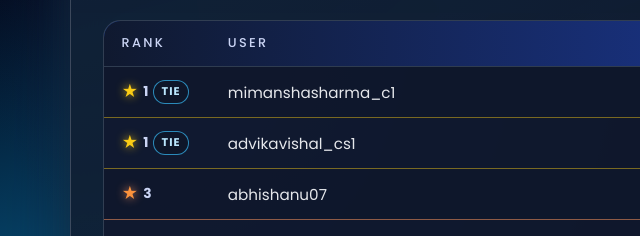
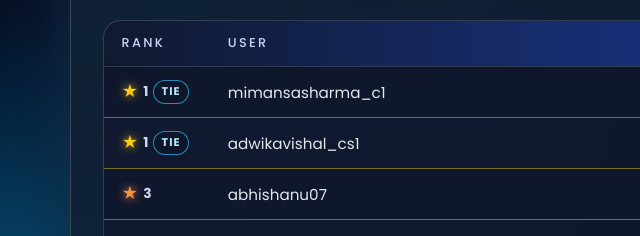
Before and after one commit to srishtiranjanme25/bitbybit-contest3-leaderboard, a plain HTML site: page index.html in a window 1280 px wide. Shown: the part 212-448 px from the top of the page, 90-730 px from the left. Drawn offline with Linux system fonts and the light colour scheme.

Commit message:
Update index.html

```diff
--- a/index.html
+++ b/index.html
@@ -483,7 +483,7 @@
                 1
                 <span class="rank-pill tie-pill">tie</span>
               </td>
-              <td class="user-cell">mimanshasharma_c1</td>
+              <td class="user-cell">mimansasharma_c1</td>
               <td class="score-cell">81.00</td>
             </tr>
             <tr class="gold">
@@ -491,7 +491,7 @@
                 1
                 <span class="rank-pill tie-pill">tie</span>
               </td>
-              <td class="user-cell">advikavishal_cs1</td>
+              <td class="user-cell">adwikavishal_cs1</td>
               <td class="score-cell">81.00</td>
             </tr>
 
```
